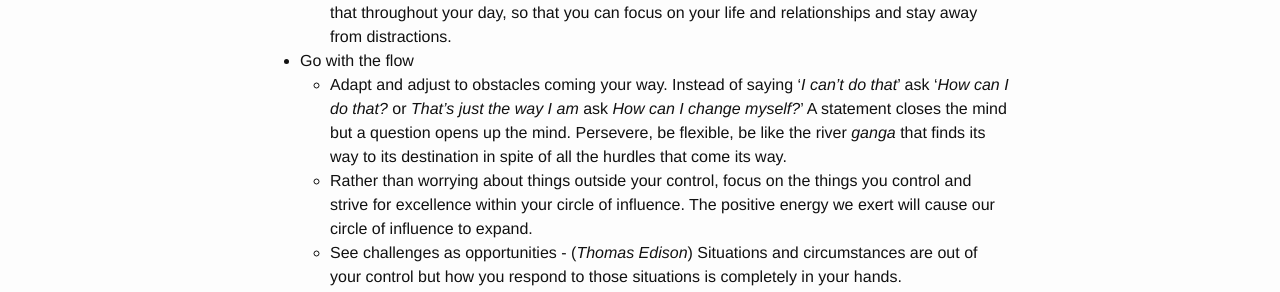
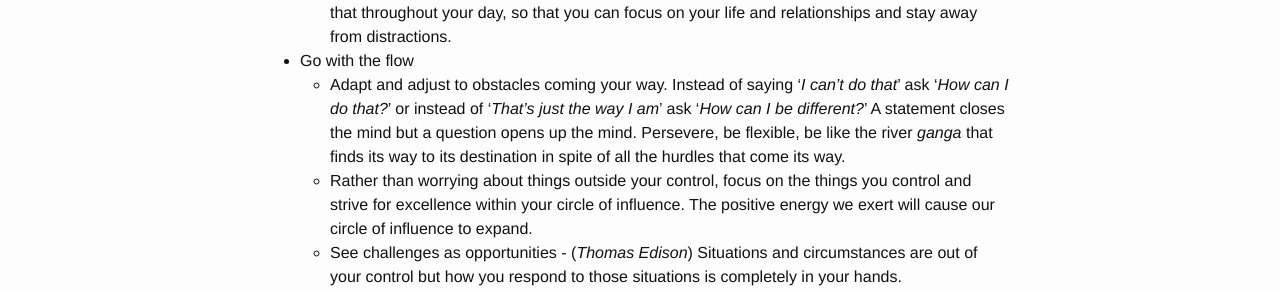
Before and after one commit to hemantksingh/hemantksingh.github.io, a Jekyll site: the page built from _posts/life/2021-02-25-my-morning-routine.markdown, in a window 1280 px wide. Shown: the part 892-1184 px from the top of the page. Built offline with Jekyll 4.4.1, drawn with Linux system fonts in a browser that asks for light colours; comment, search, counter and statistics services are not loaded.

Commit message:
Fix formatting

```diff
--- a/_posts/life/2021-02-25-my-morning-routine.markdown
+++ b/_posts/life/2021-02-25-my-morning-routine.markdown
@@ -23,7 +23,7 @@ I've never been a morning person, but over a period of time I have trained mysel
   - Make a distinction between temporary joy and long term fulfillment and be consciously aware of that throughout your day, so that you can focus on your life and relationships and stay away from distractions.
 
 - Go with the flow
-  - Adapt and adjust to obstacles coming your way. Instead of saying '*I can't do that*' ask '*How can I do that?* or *That's just the way I am* ask *How can I change myself?*' A statement closes the mind but a question opens up the mind.  Persevere, be flexible, be like the river *ganga* that finds its way to its destination in spite of all the hurdles that come its way.
+  - Adapt and adjust to obstacles coming your way. Instead of saying '*I can't do that*' ask '*How can I do that?*' or instead of '*That's just the way I am*' ask '*How can I be  different?*' A statement closes the mind but a question opens up the mind.  Persevere, be flexible, be like the river *ganga* that finds its way to its destination in spite of all the hurdles that come its way.
   - Rather than worrying about things outside your control, focus on the things you control and strive for excellence within your circle of influence. The positive energy we exert will cause our circle of influence to expand.
   - See challenges as opportunities - (*Thomas Edison*) Situations and circumstances are out of your control but how you respond to those situations is completely in your hands.
 
```
